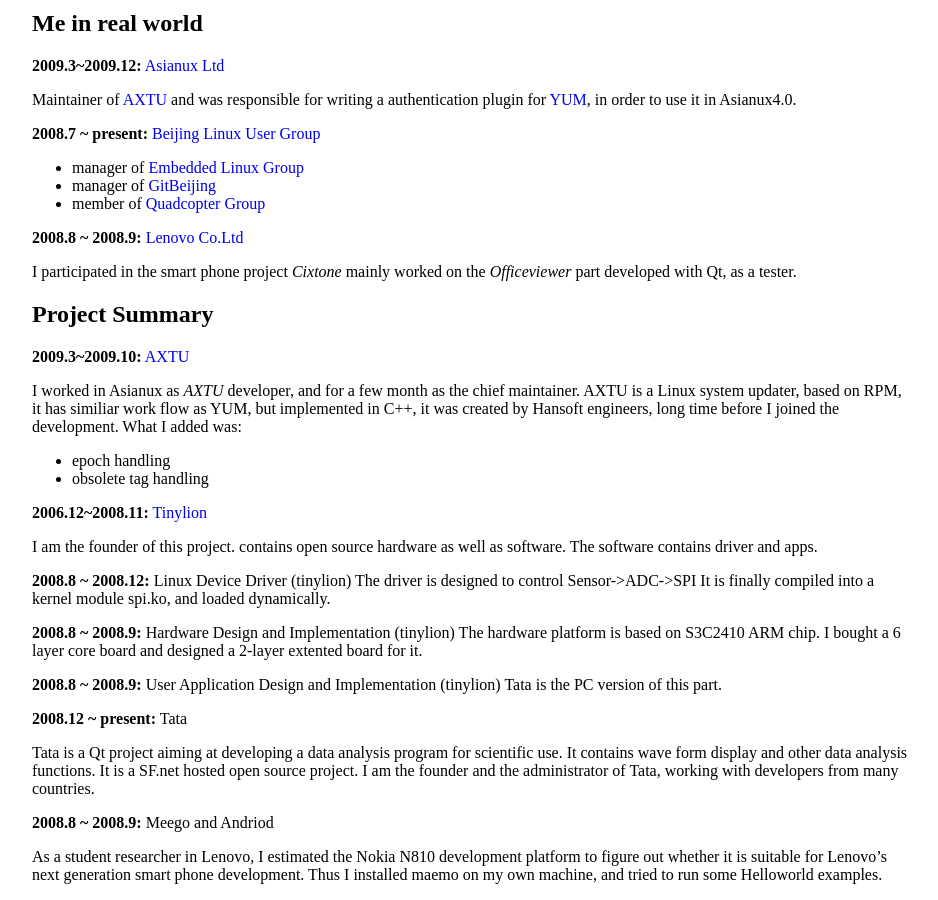
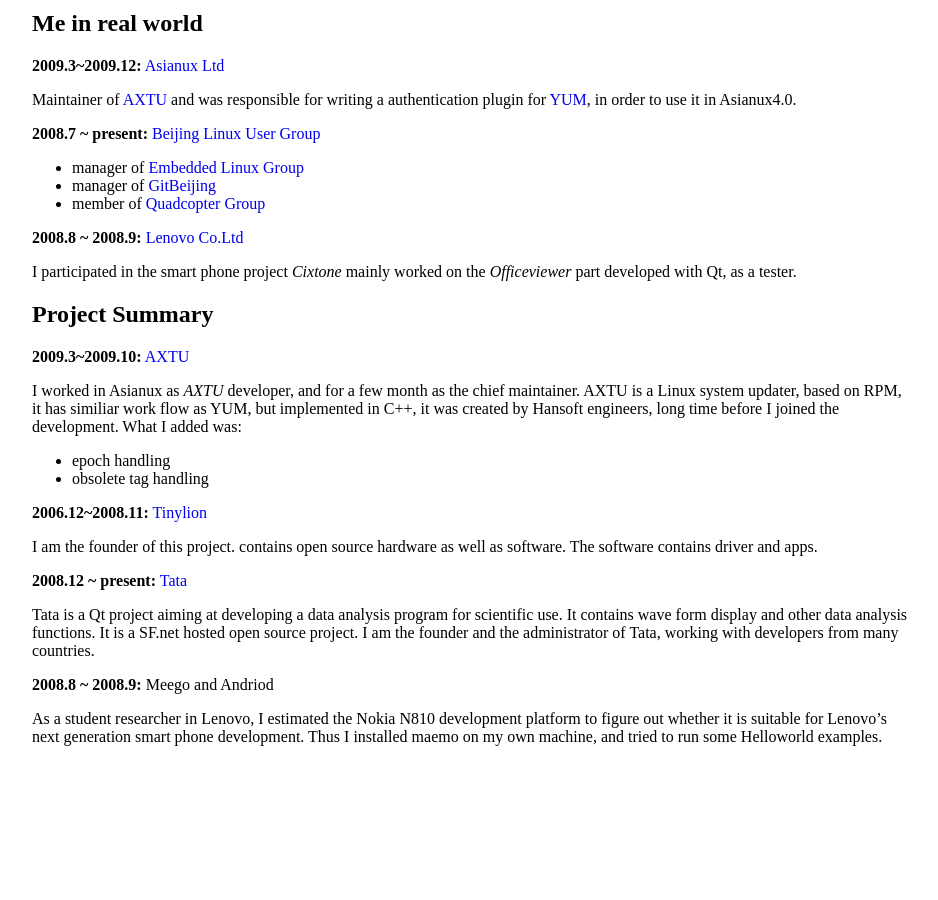
Before and after one commit to happypeter/happypeter.github.com, a Jekyll site: the page built from resume.md, in a window 1280 px wide and 900 px high, scrolled down 1203 px. Shown: the whole window, without its empty margins (168-1106 px from the left). Built offline with Jekyll 4.4.1, drawn with Linux system fonts in a browser that asks for light colours; Markdown is read by kramdown in place of the engine named in the settings; comment, search, counter and statistics services are not loaded; after the commit the page ends 1965 px from its top, so only the background shows below that.

Commit message:
port to tinylion

```diff
--- a/resume.md
+++ b/resume.md
@@ -97,18 +97,7 @@
 contains open source hardware as well as software. The software
 contains driver and apps.
 
-__2008.8 ~ 2008.12:__ Linux Device Driver (tinylion)
-The driver is designed to control Sensor->ADC->SPI It is finally
-compiled into a kernel module spi.ko, and loaded dynamically.
-
-__2008.8 ~ 2008.9:__ Hardware Design and Implementation (tinylion)
-The hardware platform is based on S3C2410 ARM chip. I bought a 6 layer
-core board and designed a 2-layer extented board for it.
-
-__2008.8 ~ 2008.9:__ User Application Design and Implementation (tinylion)
-Tata is the PC version of this part.
-
-__2008.12 ~ present:__ Tata
+__2008.12 ~ present:__ [Tata][tata]
 
 Tata is a Qt project aiming at developing a data analysis program for
 scientific use. It contains wave form display and other data analysis
```
Also changed, not shown: other parts of resume.md (+1 -0 lines).
